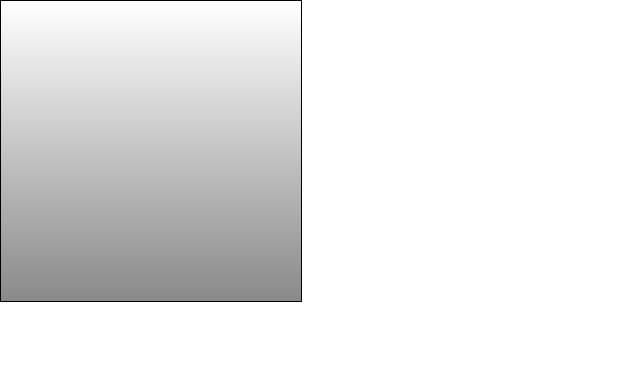
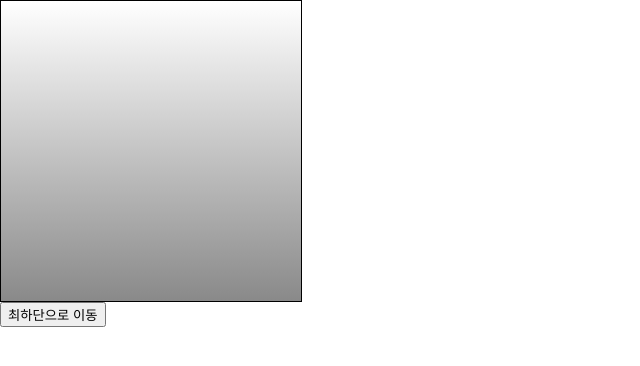
Before and after one commit to skdding3/react2022-prac, a React (Create React App) app: page / in a window 1280 px wide. Shown: the top 366 px of the page, without its empty margins (0-640 px from the left). Built offline with nearby package versions, Linux system fonts and the light colour scheme.

Commit message:
Component ref

```diff
--- a/src/App.js
+++ b/src/App.js
@@ -1,3 +1,4 @@
+import React, { Component } from "react";
 import "./App.css";
 import ScrollBox from "./component/ScrollBox";
 // import EventPractice from "./component/EventPractice";
@@ -7,8 +8,18 @@
 // import Say from "./component/Say";
 // import MyComponent from "./MyComponent";
 
-function App() {
-  return <ScrollBox />;
+class App extends Component {
+  render() {
+    return (
+      <div>
+        {/*컴포넌트 ref*/}
+        <ScrollBox ref={(ref) => (this.scrollBox = ref)} />
+        <button onClick={() => this.scrollBox.scrollToBottom()}>
+          최하단으로 이동
+        </button>
+      </div>
+    );
+  }
 }
 
 export default App;
--- a/src/component/ScrollBox.jsx
+++ b/src/component/ScrollBox.jsx
@@ -1,6 +1,16 @@
 import React, { Component } from "react";
 
 class ScrollBox extends Component {
+  scrollToBottom = () => {
+    const { scrollHeight, clientHeight } = this.box;
+    /** like
+     * 비구조화 할당 문법 사용
+     * const scrollHeight = this.box.scrollHeight;
+     * const clientHeight = this.box.clientHeight;
+     */
+    this.box.scrollTop = scrollHeight - clientHeight;
+  };
+
   render() {
     const style = {
       border: "1px solid black",
```
